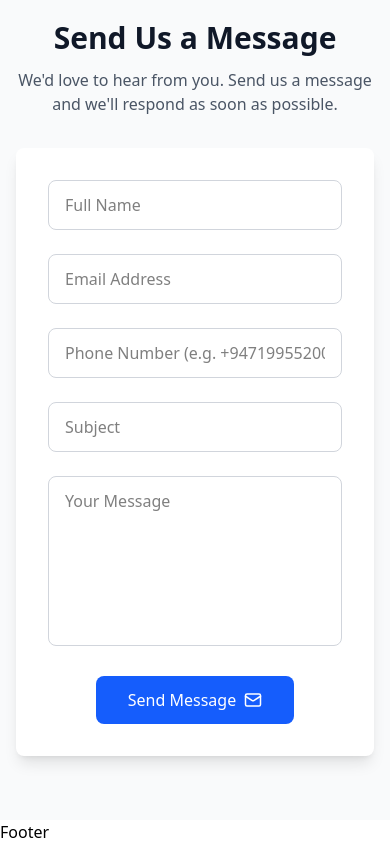
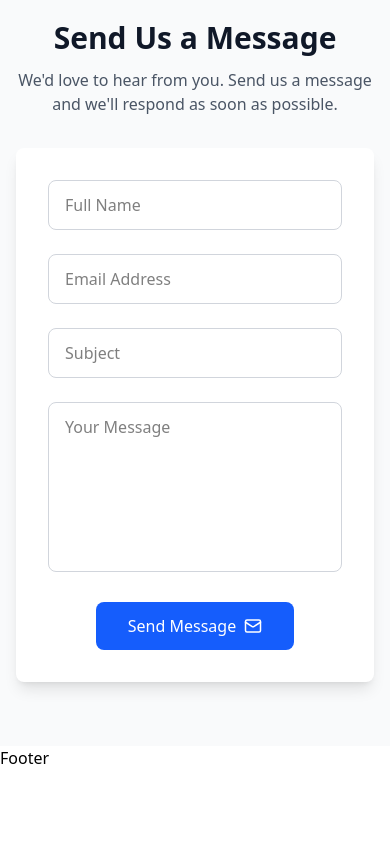
Before and after one commit to IEEEComputerSocietyofSLIIT/IEEE_SLIIT_WEB_SB_V2, a React (Vite) app: page / in a window 390 px wide. Shown: the part 1087-1931 px from the top of the page. After the commit the page ends 1857 px from the top, so only its background shows below. Built offline with nearby package versions, Linux system fonts and the light colour scheme.

Commit message:
Remove Phone Number

```diff
--- a/src/pages/Contact.jsx
+++ b/src/pages/Contact.jsx
@@ -170,20 +170,6 @@
 
             <div>
               <input
-                type="tel"
-                name="phone"
-                placeholder="Phone Number (e.g. +94719955200)"
-                value={formData.phone}
-                onChange={handleInputChange}
-                className={`w-full px-4 py-3 border rounded-lg focus:outline-none focus:ring-2 ${
-                  errors.phone ? 'border-red-500' : 'border-gray-300 focus:ring-blue-600'
-                }`}
-              />
-              {errors.phone && <p className="text-red-500 text-sm mt-1">{errors.phone}</p>}
-            </div>
-
-            <div>
-              <input
                 type="text"
                 name="subject"
                 placeholder="Subject"
```
